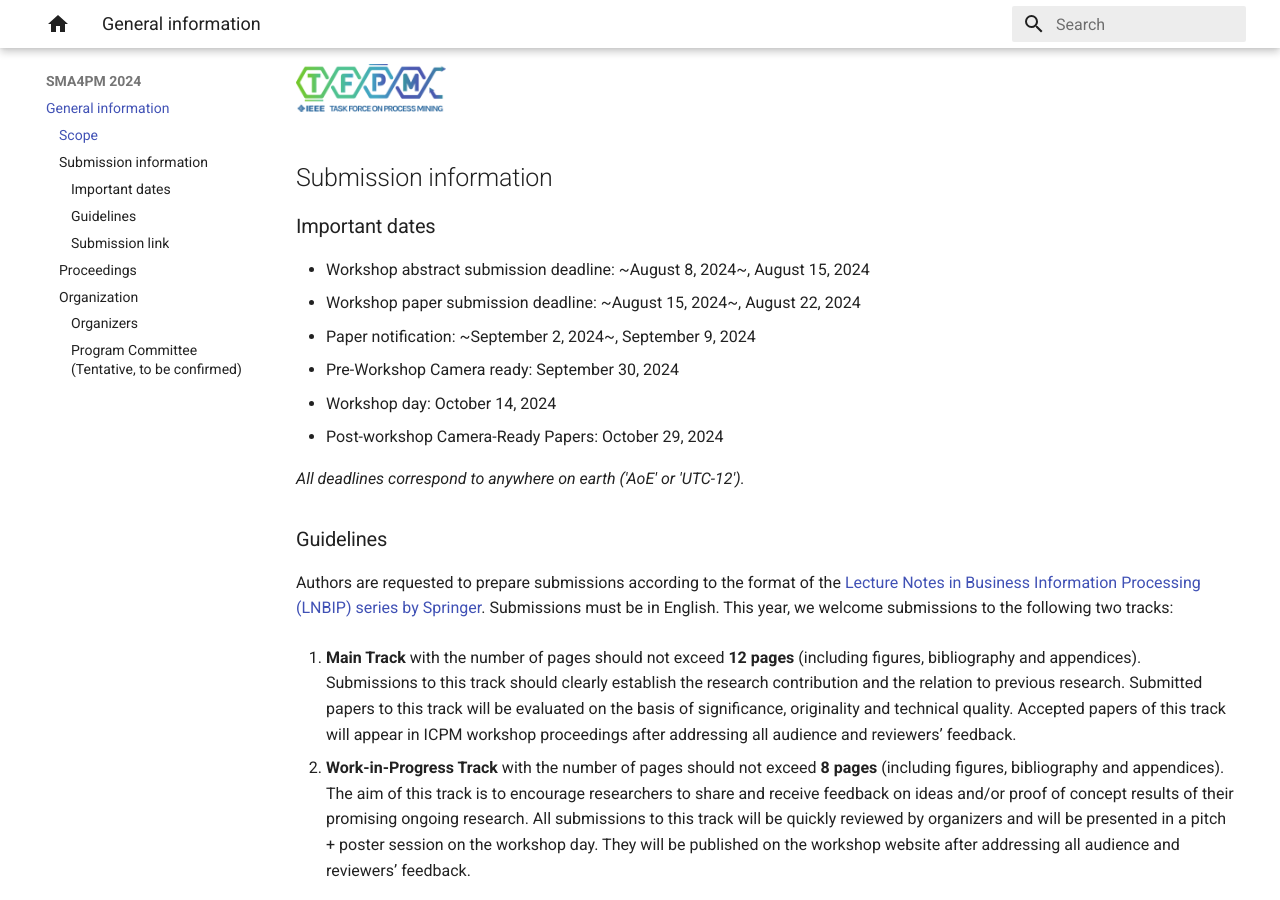
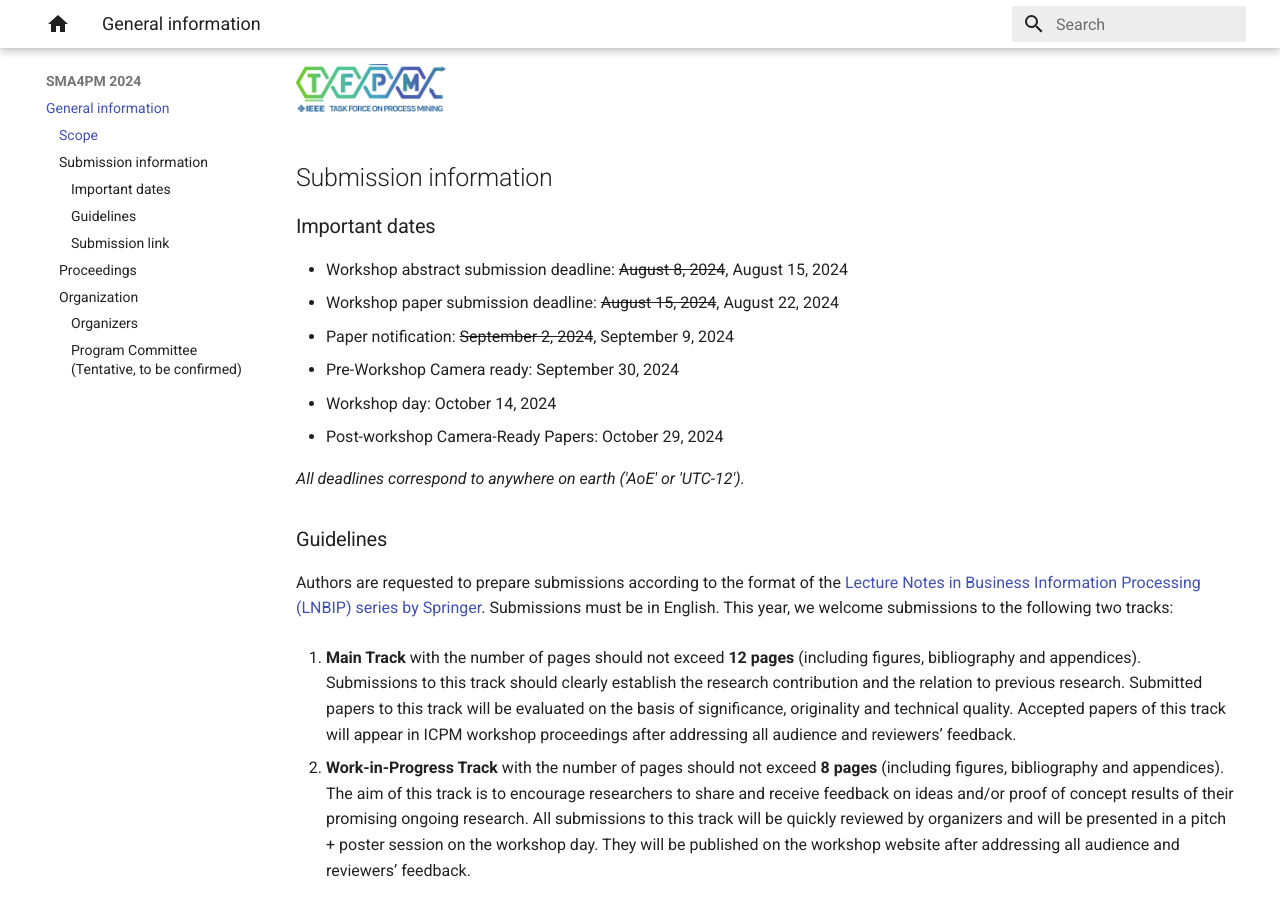
Before and after one commit to sma4pm/sma4pm.github.io, an MkDocs documentation site: the page built from docs/2024/index.md, in a window 1280 px wide and 900 px high, scrolled down 2305 px. Built offline with MkDocs 1.6.1 and Material for MkDocs 9.7.7, drawn with Linux system fonts in a browser that asks for light colours.

```diff
--- a/docs/2024/index.md
+++ b/docs/2024/index.md
@@ -63,9 +63,9 @@ The workshop is a satellite event of the IEEE Task Force on Process Mining.
 
 ### Important dates
 
-* Workshop abstract submission deadline: ~August 8, 2024~, August 15, 2024
-* Workshop paper submission deadline: ~August 15, 2024~, August 22, 2024
-* Paper notification: ~September 2, 2024~, September 9, 2024
+* Workshop abstract submission deadline: ~~August 8, 2024~~, August 15, 2024
+* Workshop paper submission deadline: ~~August 15, 2024~~, August 22, 2024
+* Paper notification: ~~September 2, 2024~~, September 9, 2024
 * Pre-Workshop Camera ready: September 30, 2024
 * Workshop day: October 14, 2024
 * Post-workshop Camera-Ready Papers: October 29, 2024
```
